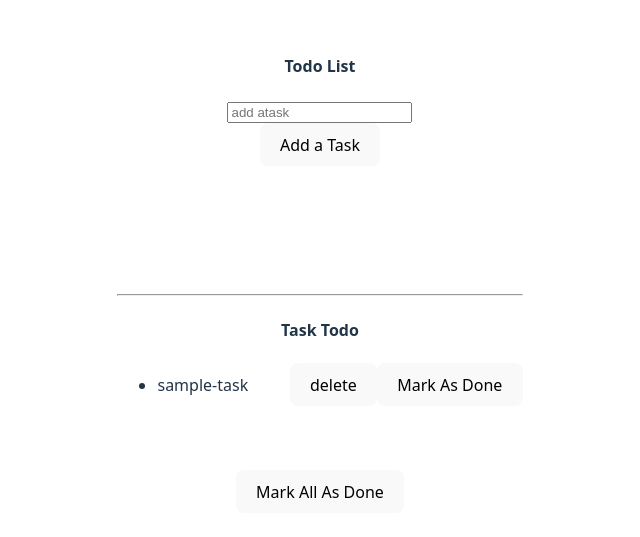
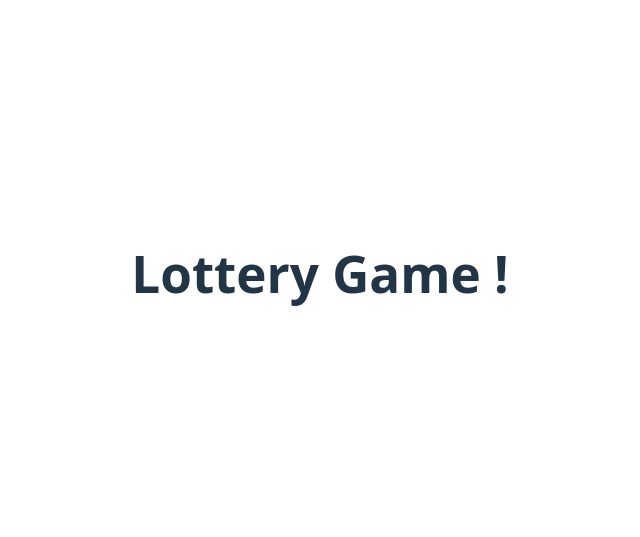
Before and after one commit to SAgNik-MonDA/MERN_STACK_Development, a React (Vite) app in the folder React/react-state/: page / in a window 1280 px wide. Shown: the part 127-664 px from the top of the page, without its empty margins (320-960 px from the left). Built offline with nearby package versions, Linux system fonts and the light colour scheme.

Commit message:
modify 32

```diff
--- a/React/react-state/src/App.jsx
+++ b/React/react-state/src/App.jsx
@@ -3,6 +3,7 @@ import Counter from './Counter.jsx';
 import LikeButton from './LikeButton.jsx';
 import LudoBoard from './LudoBoard.jsx';
 import TodoList from './TodoList.jsx';
+import Lottery from './Lottery.jsx';
 
 function App() {
   return (
@@ -14,7 +15,9 @@ function App() {
 
     {/* <LudoBoard/> */}
 
-    <TodoList / >
+    {/* <TodoList / > */}
+
+    <Lottery />
     </>
   );
 }
--- /dev/null
+++ b/React/react-state/src/Lottery.jsx
@@ -0,0 +1,8 @@
+export default function Lattery(){
+    return (
+        <div>
+            <h1>Lottery Game !</h1>
+
+        </div>
+    )
+}
```
